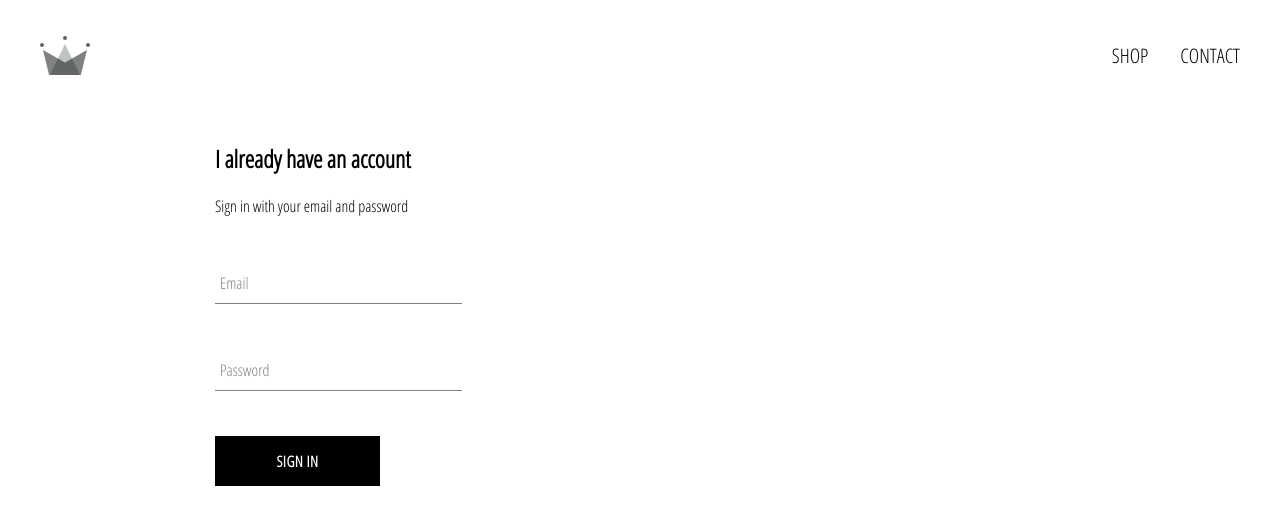
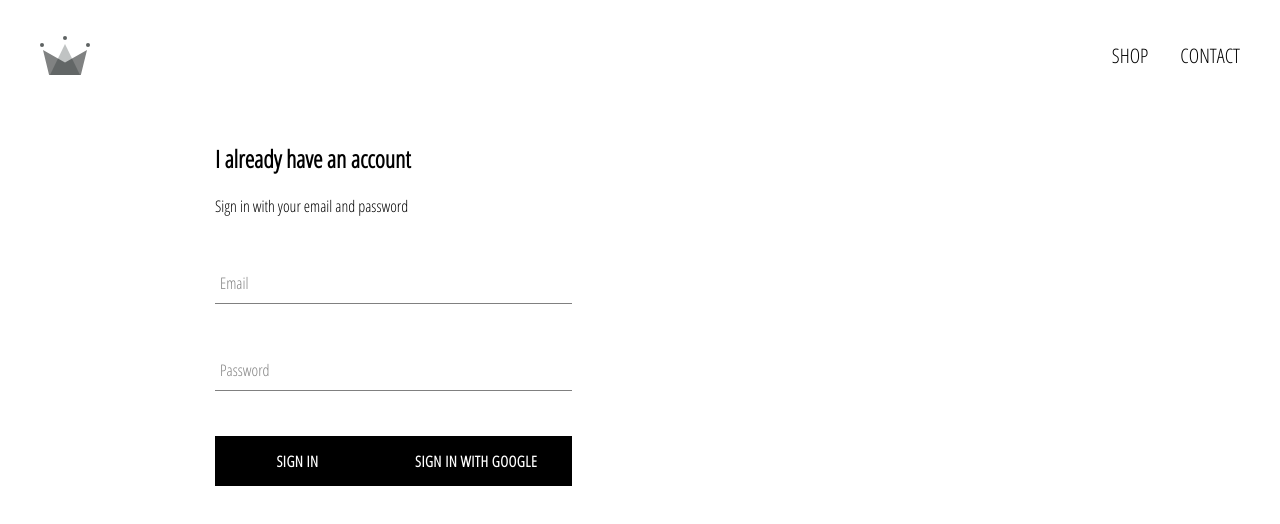
Before and after one commit to KevinSnijders/E-commerce, a React (Create React App) app: page /signin in a window 1280 px wide. Shown: the top 524 px of the page. Built offline with nearby package versions, Linux system fonts and the light colour scheme.

Commit message:
SignInWithGoogle button is now available

```diff
--- a/src/components/sign-in/SignIn.component.tsx
+++ b/src/components/sign-in/SignIn.component.tsx
@@ -3,7 +3,7 @@
 import * as Yup from "yup";
 
 import CustomButton from "../custom-button/CustomButton.component";
-
+import { signInWithGoogle } from "../../firebase/firebase.utils";
 import { SignInContainer, SignInTitle, SignInSubtitle } from "./SignIn.styles";
 
 import {
@@ -80,6 +80,9 @@
               </CustomFieldContainer>
 
               <CustomButton type="submit">Sign In</CustomButton>
+              <CustomButton type="button" onClick={signInWithGoogle}>
+                Sign in with Google
+              </CustomButton>
             </Form>
           )}
         </Formik>
```
